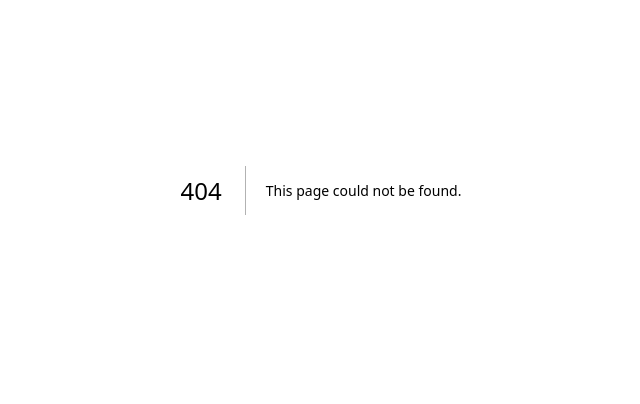
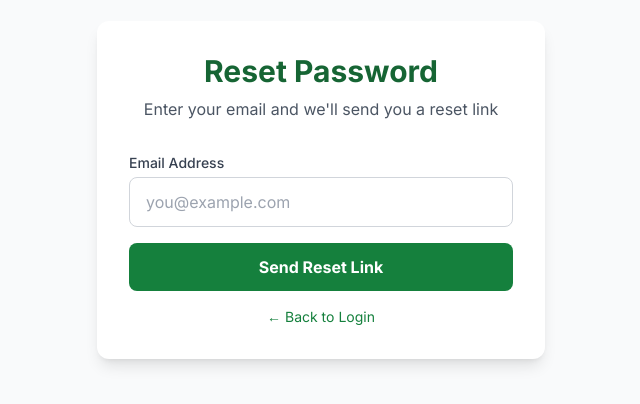
Before and after one commit to sikhumbuzilesncube/Trendsell, a Next.js app: page /auth/forgot-password in a window 1280 px wide. Before the commit this address had no page. Shown: the part 210-614 px from the top of the page, without its empty margins (319-959 px from the left). Built offline with nearby package versions, Linux system fonts and the light colour scheme; no server answers.

Commit message:
Create page.tsx

```diff
--- /dev/null
+++ b/app/auth/forgot-password/page.tsx
@@ -0,0 +1,86 @@
+'use client'
+
+import { useState } from 'react'
+import Link from 'next/link'
+import { supabase } from '@/lib/supabase/client'
+
+export default function ForgotPassword() {
+  const [email, setEmail] = useState('')
+  const [loading, setLoading] = useState(false)
+  const [message, setMessage] = useState('')
+  const [error, setError] = useState('')
+
+  const handleReset = async (e: React.FormEvent) => {
+    e.preventDefault()
+    setLoading(true)
+    setError('')
+    setMessage('')
+
+    try {
+      const { error } = await supabase.auth.resetPasswordForEmail(email, {
+        redirectTo: `${window.location.origin}/auth/update-password`,
+      })
+
+      if (error) throw error
+
+      setMessage('Password reset email sent! Check your inbox.')
+    } catch (err: any) {
+      setError(err.message || 'An error occurred')
+    } finally {
+      setLoading(false)
+    }
+  }
+
+  return (
+    <div className="min-h-screen bg-gray-50 flex items-center justify-center py-12 px-4">
+      <div className="max-w-md w-full bg-white p-8 rounded-xl shadow-lg">
+        <div className="text-center mb-8">
+          <h1 className="text-3xl font-bold text-green-800">Reset Password</h1>
+          <p className="text-gray-600 mt-2">
+            Enter your email and we'll send you a reset link
+          </p>
+        </div>
+
+        {error && (
+          <div className="bg-red-100 border border-red-400 text-red-700 px-4 py-3 rounded-lg mb-4">
+            {error}
+          </div>
+        )}
+
+        {message && (
+          <div className="bg-green-100 border border-green-400 text-green-700 px-4 py-3 rounded-lg mb-4">
+            {message}
+          </div>
+        )}
+
+        <form onSubmit={handleReset} className="space-y-4">
+          <div>
+            <label className="block text-sm font-medium text-gray-700">Email Address</label>
+            <input
+              type="email"
+              required
+              value={email}
+              onChange={(e) => setEmail(e.target.value)}
+              className="mt-1 w-full px-4 py-3 border border-gray-300 rounded-lg focus:outline-none focus:ring-2 focus:ring-green-500"
+              placeholder="you@example.com"
+            />
+          </div>
+
+          <button
+            type="submit"
+            disabled={loading}
+            className="w-full bg-green-700 hover:bg-green-800 text-white font-bold py-3 px-4 rounded-lg transition disabled:opacity-50"
+          >
+            {loading ? 'Sending...' : 'Send Reset Link'}
+          </button>
+
+          <div className="text-center text-sm text-gray-600">
+            <Link href="/auth/login" className="text-green-700 hover:underline">
+              ← Back to Login
+            </Link>
+          </div>
+        </form>
+      </div>
+    </div>
+  )
+  }
```
